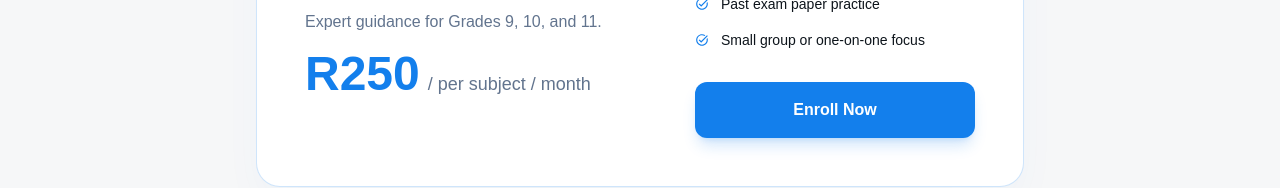
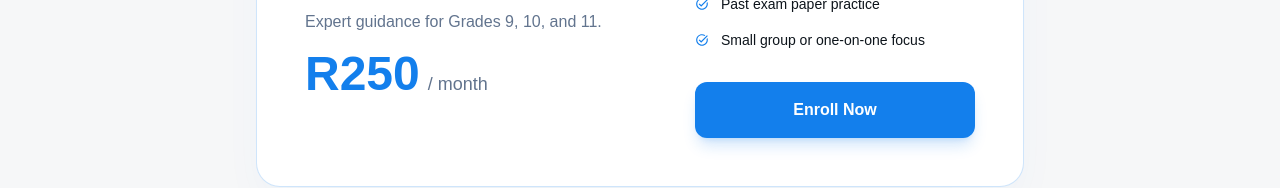
Before and after one commit to laurancemile/mathgym, a React (Vite) app: page / in a window 1280 px wide. Shown: the part 1768-1956 px from the top of the page. Built offline with nearby package versions, Linux system fonts and the light colour scheme.

Commit message:
Update pricing text to simplify subscription details

```diff
--- a/src/ui/Pricing.tsx
+++ b/src/ui/Pricing.tsx
@@ -39,7 +39,7 @@ const Pricing = () => {
 							<div className="flex items-baseline gap-2">
 								<span className="text-5xl font-black text-primary">R250</span>
 								<span className="text-lg font-medium text-slate-500">
-									/ per subject / month
+									/ month
 								</span>
 							</div>
 						</div>
```
